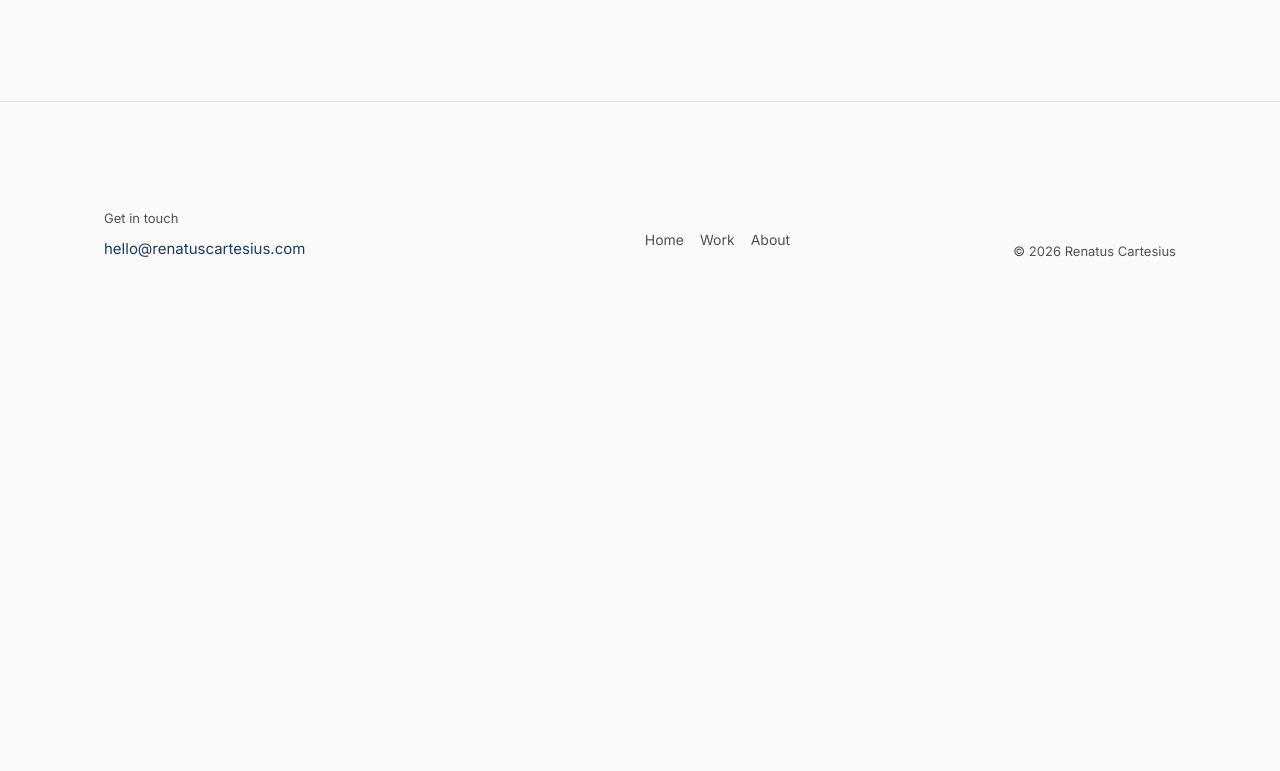
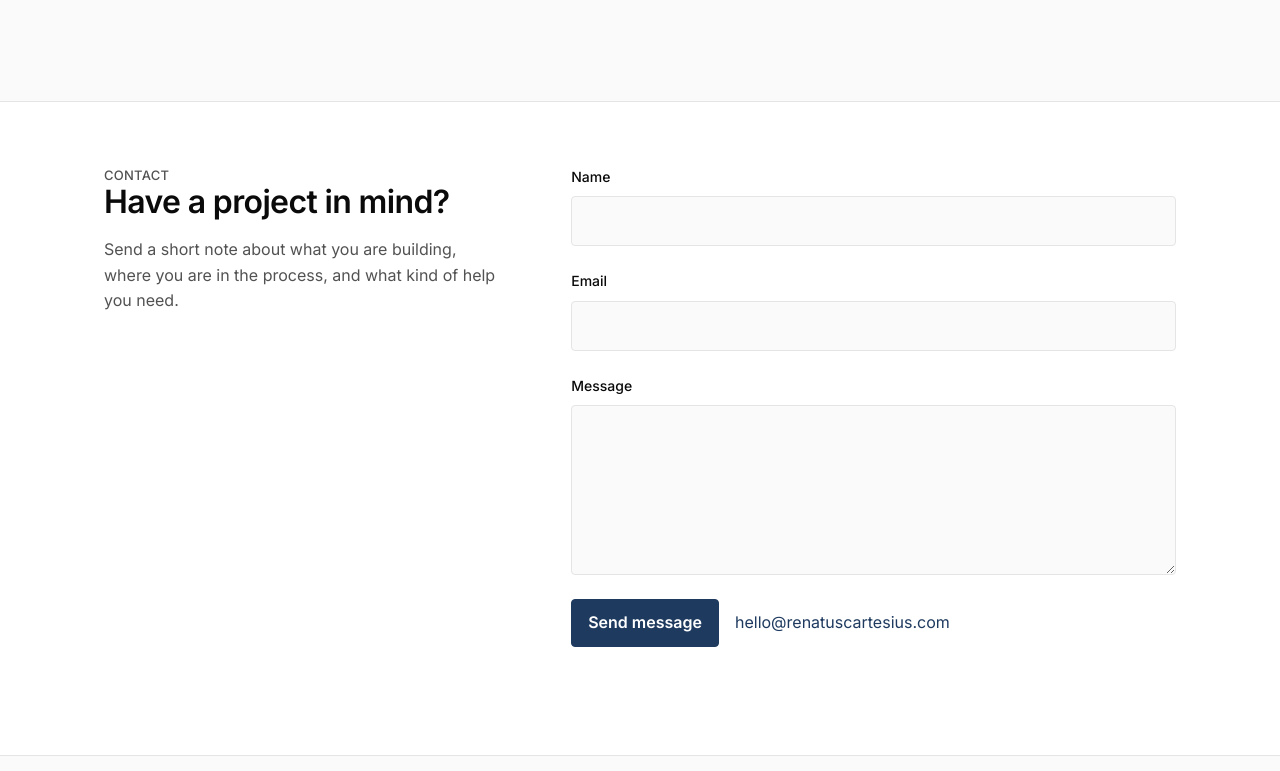
Before and after one commit to Omitofo/devos-portfolio, a Next.js app: page / in a window 1280 px wide. Shown: the part 1189-1960 px from the top of the page. Before the commit the page ends 1483 px from the top, so only its background shows below. Built offline with nearby package versions, Linux system fonts and the light colour scheme; no server answers.

Commit message:
WP-08 — Contact form (Formspree) + Email CTA

```diff
--- a/src/app/globals.css
+++ b/src/app/globals.css
@@ -47,6 +47,9 @@
   --content-max: 72rem;
   --reading-max: 45rem;
   --page-gutter: 1rem;
+
+  /* Typography */
+  --text-sm: 0.875rem;
 }
 
 @theme inline {
@@ -847,3 +850,157 @@ small {
     padding-bottom: var(--space-10);
   }
 }
+
+/* WP-08 — Contact surface */
+.contact-section {
+  border-top: 1px solid var(--border);
+  background: var(--surface);
+}
+
+.contact-section__inner {
+  display: grid;
+  gap: var(--space-10);
+  padding-block: var(--space-16);
+}
+
+.contact-section__intro {
+  max-width: 38rem;
+}
+
+.contact-section__intro h2 {
+  margin: 0;
+  font-size: clamp(1.5rem, 1.2rem + 1vw, 2.25rem);
+  line-height: 1.15;
+  letter-spacing: -0.02em;
+}
+
+.contact-section__intro p:last-child {
+  margin-top: var(--space-4);
+  max-width: 38rem;
+  color: var(--text-secondary);
+}
+
+.contact-form {
+  max-width: 44rem;
+}
+
+.contact-form__fields {
+  display: grid;
+  gap: var(--space-6);
+}
+
+.form-field {
+  display: grid;
+  gap: var(--space-2);
+}
+
+.form-field label {
+  font-size: var(--text-sm);
+  font-weight: 500;
+}
+
+.form-field input,
+.form-field textarea {
+  width: 100%;
+  border: 1px solid var(--border);
+  border-radius: var(--radius-sm);
+  background: var(--background);
+  color: var(--foreground);
+  padding: 0.75rem 0.875rem;
+  font: inherit;
+  line-height: 1.5;
+  transition: border-color var(--duration-fast) var(--ease-default), box-shadow var(--duration-fast) var(--ease-default);
+}
+
+.form-field textarea {
+  min-height: 9rem;
+  resize: vertical;
+}
+
+.form-field input:hover,
+.form-field textarea:hover {
+  border-color: var(--text-secondary);
+}
+
+.form-field input:focus-visible,
+.form-field textarea:focus-visible {
+  border-color: var(--accent);
+  outline: 2px solid var(--accent);
+  outline-offset: 2px;
+}
+
+.contact-form__actions {
+  display: flex;
+  flex-wrap: wrap;
+  align-items: center;
+  gap: var(--space-4);
+  margin-top: var(--space-6);
+}
+
+.button-primary {
+  min-height: 44px;
+  border: 1px solid var(--accent);
+  border-radius: var(--radius-sm);
+  padding: 0.625rem 1rem;
+  background: var(--accent);
+  color: #fff;
+  font: inherit;
+  font-weight: 600;
+  cursor: pointer;
+  transition: background-color var(--duration-fast) var(--ease-default), transform var(--duration-fast) var(--ease-default);
+}
+
+.button-primary:hover:not(:disabled) {
+  background: var(--accent-hover);
+  transform: translateY(-1px);
+}
+
+.button-primary:focus-visible {
+  outline: 2px solid var(--accent);
+  outline-offset: 3px;
+}
+
+.button-primary:disabled {
+  cursor: wait;
+  opacity: 0.65;
+}
+
+.contact-form__email {
+  min-height: 44px;
+  display: inline-flex;
+  align-items: center;
+}
+
+.contact-form__status {
+  min-height: 1.75rem;
+  margin-top: var(--space-4);
+}
+
+.form-message {
+  margin: 0;
+  font-size: var(--text-sm);
+}
+
+.form-message--success {
+  color: var(--success);
+}
+
+.form-message--error {
+  color: var(--error);
+}
+
+@media (min-width: 768px) {
+  .contact-section__inner {
+    grid-template-columns: minmax(0, 0.8fr) minmax(0, 1.2fr);
+    align-items: start;
+    gap: var(--space-16);
+  }
+}
+
+@media (prefers-reduced-motion: reduce) {
+  .form-field input,
+  .form-field textarea,
+  .button-primary {
+    transition: none;
+  }
+}
--- a/src/app/layout.tsx
+++ b/src/app/layout.tsx
@@ -3,6 +3,7 @@ import { Inter } from "next/font/google";
 import "./globals.css";
 import { SiteFooter } from "@/components/site-footer";
 import { SiteHeader } from "@/components/site-header";
+import { ContactSection } from "@/components/contact-section";
 
 const inter = Inter({
   subsets: ["latin"],
@@ -29,6 +30,7 @@ export default function RootLayout({
       <body className="min-h-full flex flex-col font-sans bg-background text-foreground">
         <SiteHeader />
         <main className="site-main">{children}</main>
+        <ContactSection />
         <SiteFooter />
       </body>
     </html>
--- /dev/null
+++ b/src/components/contact-form.tsx
@@ -0,0 +1,87 @@
+"use client";
+
+import { FormEvent, useState } from "react";
+
+const endpoint = process.env.NEXT_PUBLIC_FORMSPREE_ENDPOINT ?? "";
+
+type Status = "idle" | "submitting" | "success" | "error";
+
+export function ContactForm() {
+  const [status, setStatus] = useState<Status>("idle");
+  const [errorMessage, setErrorMessage] = useState("");
+
+  async function handleSubmit(event: FormEvent<HTMLFormElement>) {
+    event.preventDefault();
+    setErrorMessage("");
+
+    if (!endpoint) {
+      setStatus("error");
+      setErrorMessage("The contact form is not configured yet. Please use the email link instead.");
+      return;
+    }
+
+    setStatus("submitting");
+
+    try {
+      const form = event.currentTarget;
+      const response = await fetch(endpoint, {
+        method: "POST",
+        body: new FormData(form),
+        headers: { Accept: "application/json" },
+      });
+
+      if (!response.ok) throw new Error("Form submission failed.");
+
+      form.reset();
+      setStatus("success");
+    } catch {
+      setStatus("error");
+      setErrorMessage("Something went wrong while sending your message. Please use the email link instead.");
+    }
+  }
+
+  const busy = status === "submitting";
+
+  return (
+    <form className="contact-form" action={endpoint || undefined} method="POST" onSubmit={handleSubmit}>
+      <div className="contact-form__fields">
+        <div className="form-field">
+          <label htmlFor="contact-name">Name</label>
+          <input id="contact-name" name="name" type="text" autoComplete="name" required />
+        </div>
+
+        <div className="form-field">
+          <label htmlFor="contact-email">Email</label>
+          <input id="contact-email" name="email" type="email" autoComplete="email" required />
+        </div>
+
+        <div className="form-field form-field--message">
+          <label htmlFor="contact-message">Message</label>
+          <textarea id="contact-message" name="message" rows={6} required />
+        </div>
+      </div>
+
+      <div className="contact-form__actions">
+        <button className="button-primary" type="submit" disabled={busy}>
+          {busy ? "Sending…" : "Send message"}
+        </button>
+        <a className="contact-form__email link-accent" href="mailto:hello@renatuscartesius.com">
+          hello@renatuscartesius.com
+        </a>
+      </div>
+
+      <div className="contact-form__status" aria-live="polite">
+        {status === "success" && (
+          <p className="form-message form-message--success" role="status">
+            Thanks — your message has been sent.
+          </p>
+        )}
+        {status === "error" && (
+          <p className="form-message form-message--error" role="alert">
+            {errorMessage}
+          </p>
+        )}
+      </div>
+    </form>
+  );
+}
--- /dev/null
+++ b/src/components/contact-section.tsx
@@ -0,0 +1,19 @@
+import { ContactForm } from "./contact-form";
+
+export function ContactSection() {
+  return (
+    <section className="contact-section" id="contact" aria-labelledby="contact-heading">
+      <div className="container-shell contact-section__inner">
+        <div className="contact-section__intro">
+          <p className="eyebrow">Contact</p>
+          <h2 id="contact-heading">Have a project in mind?</h2>
+          <p>
+            Send a short note about what you are building, where you are in the process,
+            and what kind of help you need.
+          </p>
+        </div>
+        <ContactForm />
+      </div>
+    </section>
+  );
+}
```
